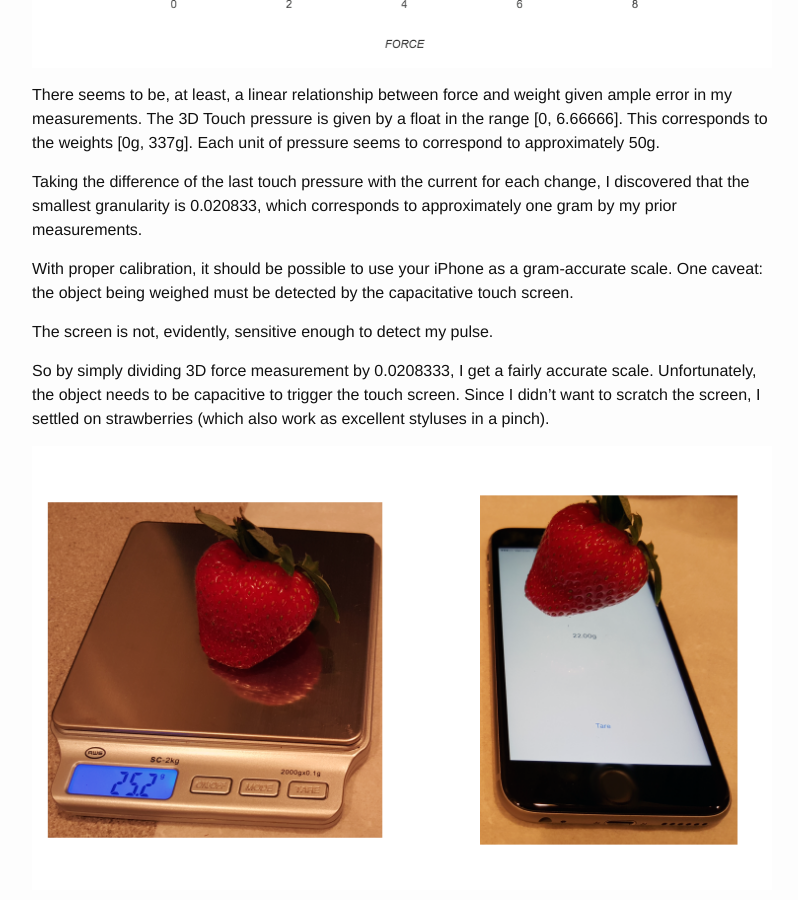
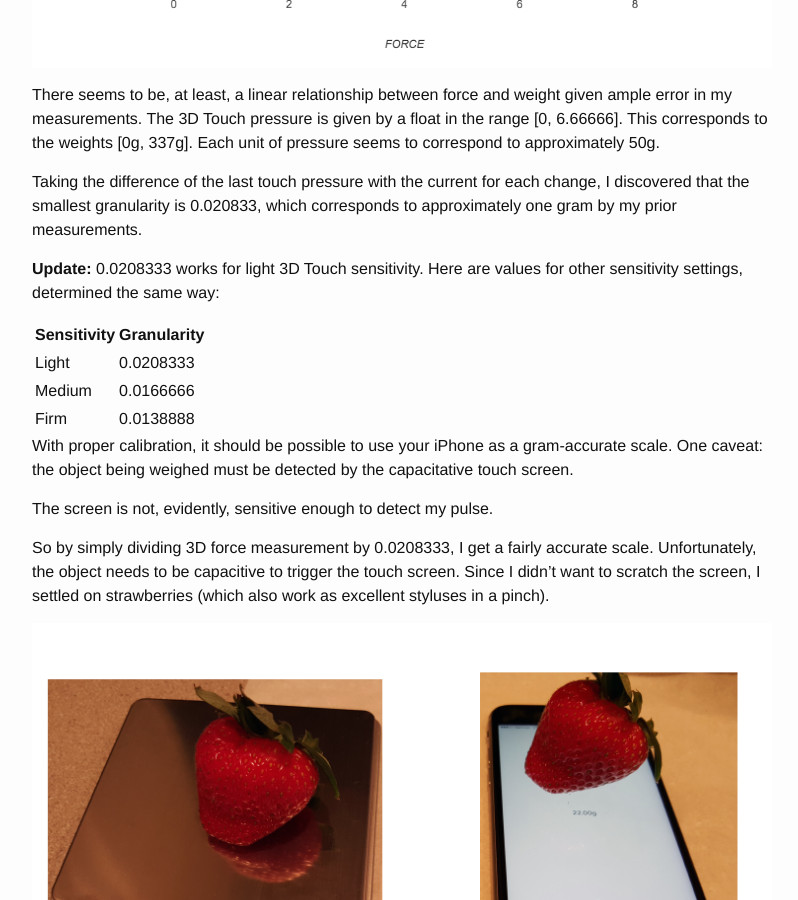
Before and after one commit to ashertrockman/ashertrockman.github.io, a Jekyll site: the page built from _posts/2015-10-24-3d-touch-scale.markdown, in a window 1280 px wide and 900 px high, scrolled down 1224 px. Shown: the whole window, without its empty margins (238-1036 px from the left). Built offline with Jekyll 4.4.1, drawn with Linux system fonts in a browser that asks for light colours.

Commit message:
Update 2015-10-24-3d-touch-scale.markdown

```diff
--- a/_posts/2015-10-24-3d-touch-scale.markdown
+++ b/_posts/2015-10-24-3d-touch-scale.markdown
@@ -17,6 +17,14 @@ There seems to be, at least, a linear relationship between force and weight give
 
 Taking the difference of the last touch pressure with the current for each change, I discovered that the smallest granularity is 0.020833, which corresponds to approximately one gram by my prior measurements.
 
+**Update:** 0.0208333 works for light 3D Touch sensitivity. Here are values for other sensitivity settings, determined the same way:
+
+Sensitivity | Granularity
+------- | --------
+Light | 0.0208333
+Medium | 0.0166666
+Firm | 0.0138888
+
 With proper calibration, it should be possible to use your iPhone as a gram-accurate scale. One caveat: the object being weighed must be detected by the capacitative touch screen.
 
 The screen is not, evidently, sensitive enough to detect my pulse.
```
